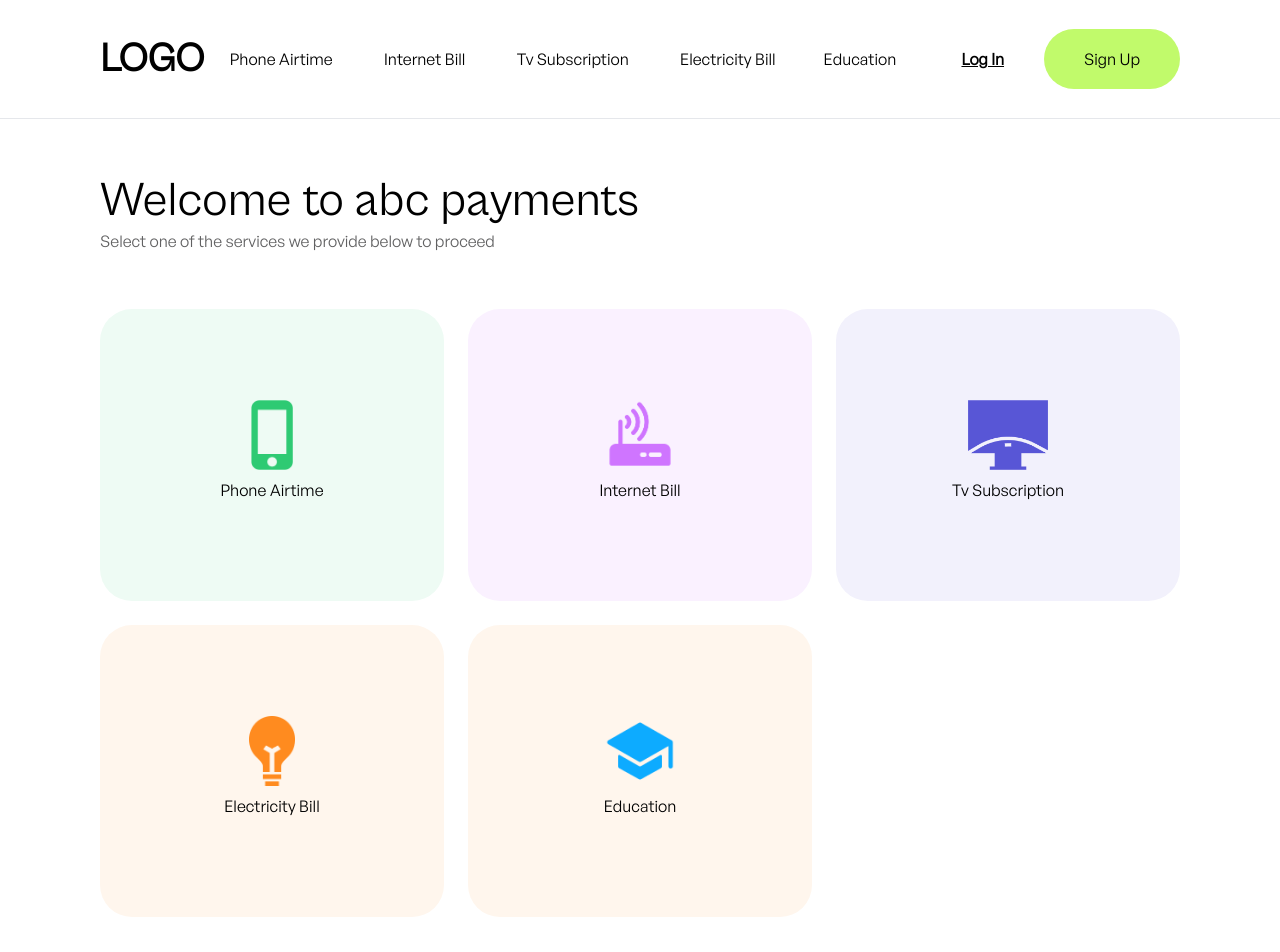
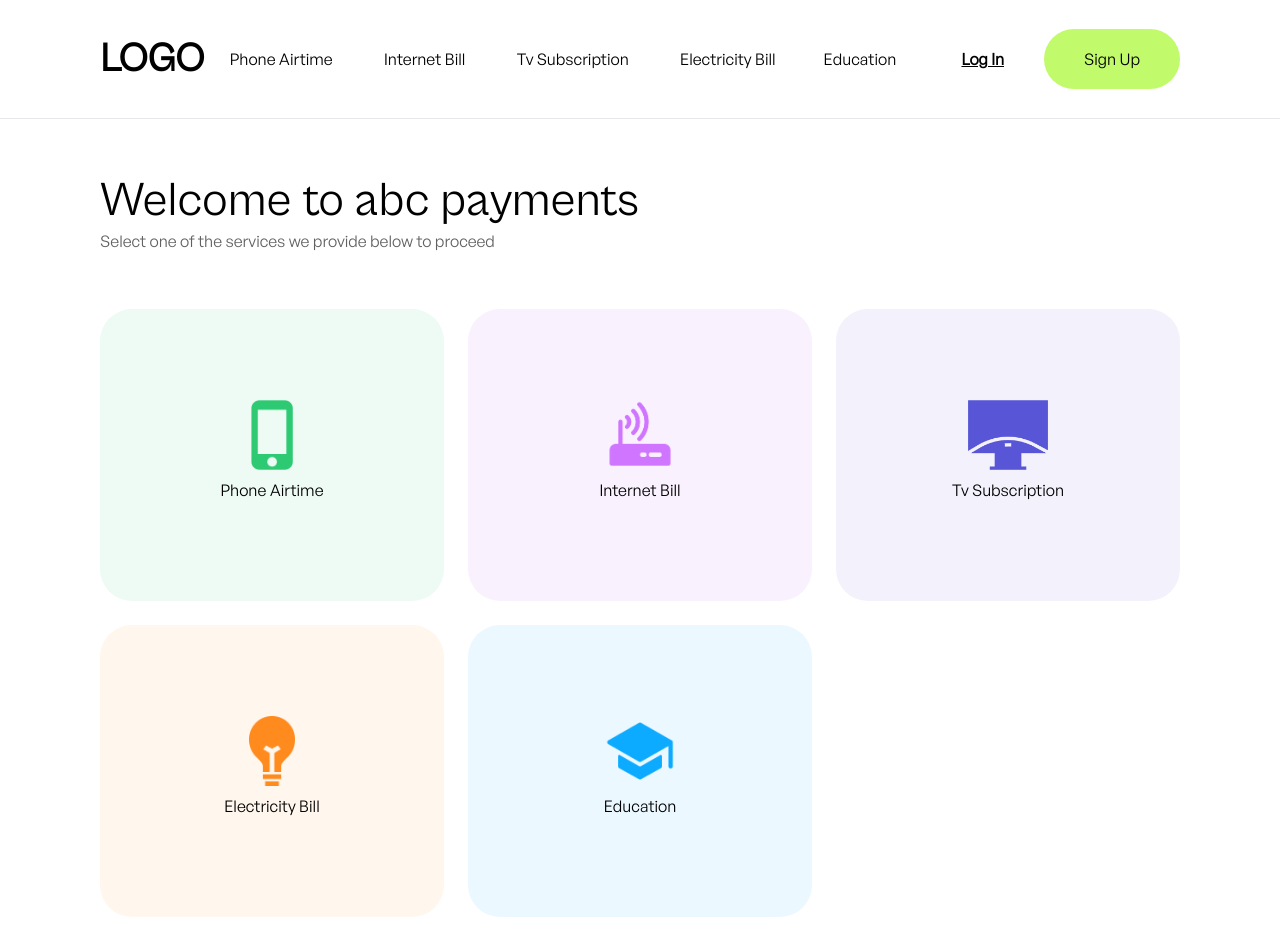
Before and after one commit to volumide/owletfe, a React (Vite) app: page / in a window 1280 px wide. Shown: the top 952 px of the page. Built offline with nearby package versions, Linux system fonts and the light colour scheme.

Commit message:
subscription category creation

```diff
--- a/src/utls/links.js
+++ b/src/utls/links.js
@@ -8,5 +8,5 @@ export const placeholder = [
   { icon: internet, caption: "Internet Bill", bg: "bill", link: "internet-bill" },
   { icon: tv, caption: " Tv Subscription ", bg: "sub", link: "tv-subscription" },
   { icon: electricity, caption: "Electricity Bill", bg: "elect", link: "electricity-bill" },
-  { icon: education, caption: "Education", bg: "elect", link: "education" }
+  { icon: education, caption: "Education", bg: "ed", link: "education" }
 ]
```
Also changed, not shown: src/utls/subscriptions/internet.js (added), src/utls/subscriptions/phone.js (added), src/utls/subscriptions/tv.js (added), src/utls/subscriptions/waec.js (added).
